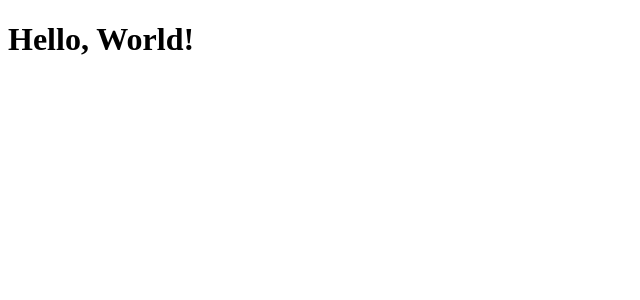
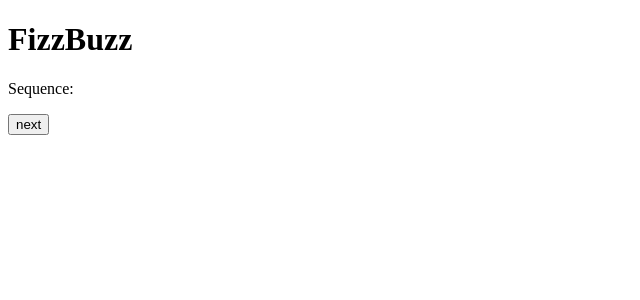
Before and after one commit to StanHus/fizzbuzz-app-react, a React (Create React App) app: page / in a window 1280 px wide. Shown: the top 300 px of the page, without its empty margins (0-640 px from the left). Built offline with nearby package versions, Linux system fonts and the light colour scheme; the HTML template or start-up script is replaced by a standard one.

Commit message:
counts, adds. Need to add 0 default and FizzBuzz

```diff
--- a/src/App.tsx
+++ b/src/App.tsx
@@ -1,7 +1,8 @@
-import { greet } from "./utils/greet";
+import FizzBuzzCount from "./components/fizzBuzz";
 
 function App(): JSX.Element {
-  return <h1>{greet("World")}</h1>;
+  return <FizzBuzzCount />
+  ;
 }
 
 export default App;
--- a/src/components/fizzBuzz.tsx
+++ b/src/components/fizzBuzz.tsx
@@ -3,25 +3,23 @@ import {useState} from "react";
 export default  function FizzBuzzCount (): JSX.Element {
 
   const [state, setState] =
-  useState(0);
-const [storedValuesFromCurrentRender, setState] =
+  useState<number>(0);
+
+  const [storedValuesFromCurrentRender, queueRerenderWithNewStoredValues] =
   useState<number[]>([]);
 
-const handleStoreCurrentCount = () => {
-  seState([
-    ...storedValuesFromCurrentRender,
-    state,
-  ]);
-};
-  const addOne = () => {
+  const handleStoreCurrentCount = () => {
     setState(state + 1);
-  };
+    queueRerenderWithNewStoredValues([
+      ...storedValuesFromCurrentRender,
+      state,
+    ]);
+}
     return (
-        <>
+        <div>
           <h1>FizzBuzz</h1>
           <p>Sequence: {storedValuesFromCurrentRender.join(", ")}</p>
-          <button onClick={addOne}>next</button>
-
-        </>
+          <button onClick={handleStoreCurrentCount}>next</button>
+        </div>
       );
 }
```
